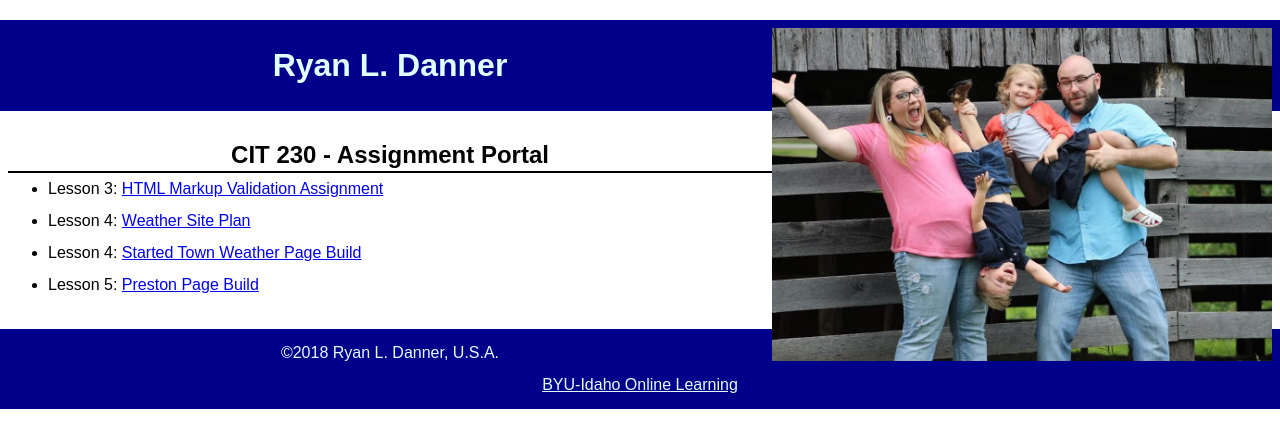
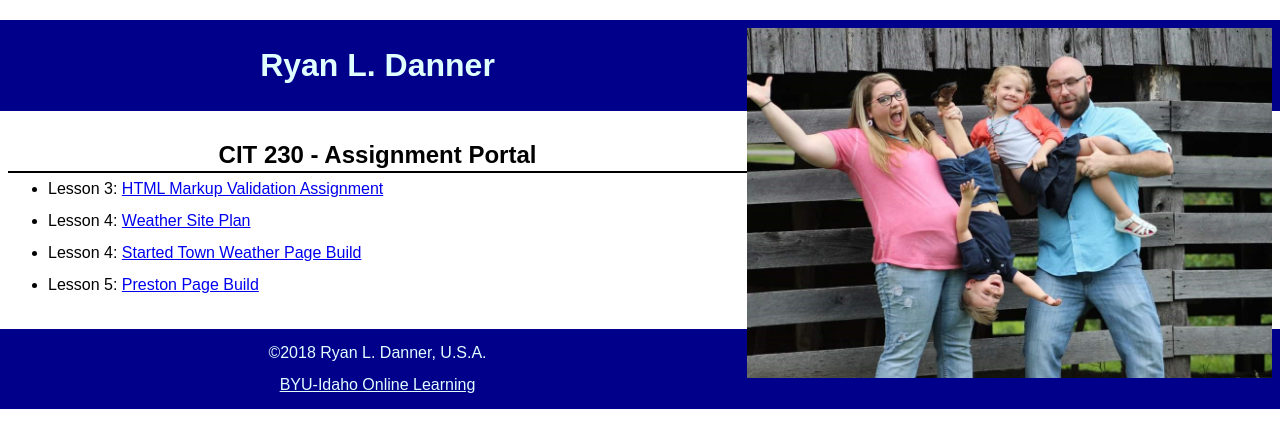
Before and after one commit to artyom14/ryandan22.github.io, a plain HTML site: page index.html in a window 1280 px wide. Drawn offline with Linux system fonts and the light colour scheme.

```diff
--- a/styles/main.css
+++ b/styles/main.css
@@ -34,7 +34,7 @@ header, footer, footer a {
 }
 
 header img {
-    width: 500px;
+    width: 525px;
     height: auto;
     float: right;
 }
```
